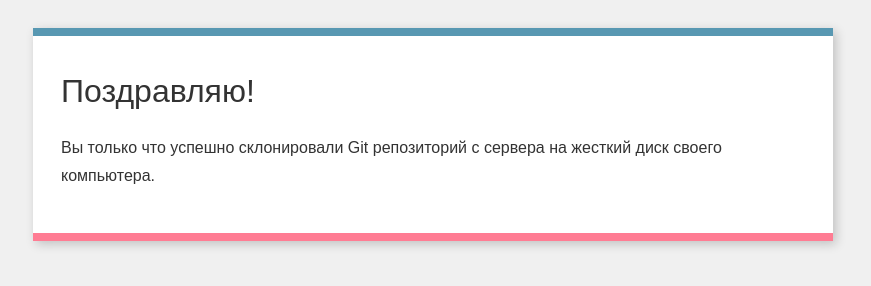
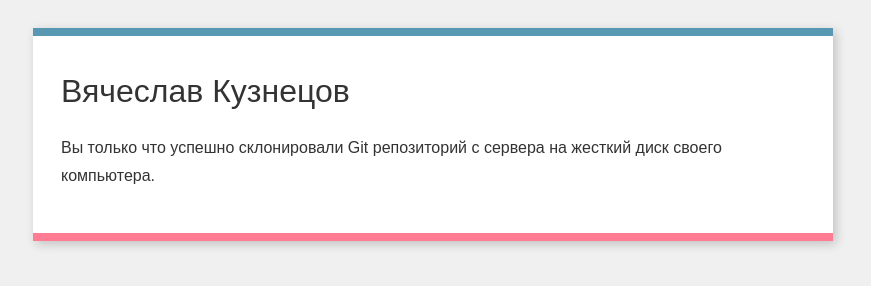
Before and after one commit to BumBoxx/git-welcome-test, a plain HTML site: page index.html in a window 1280 px wide. Shown: the whole page, without its empty margins (207-1078 px from the left). Drawn offline with Linux system fonts and the light colour scheme.

Commit message:
Entered username

```diff
--- a/index.html
+++ b/index.html
@@ -9,7 +9,7 @@
     </head>
     <body>
         <div class="box">
-            <h1>Поздравляю!</h1>
+            <h1>Вячеслав Кузнецов</h1>
             <p>
                 Вы только что успешно склонировали Git репозиторий с сервера на
                 жесткий диск своего компьютера.
```
